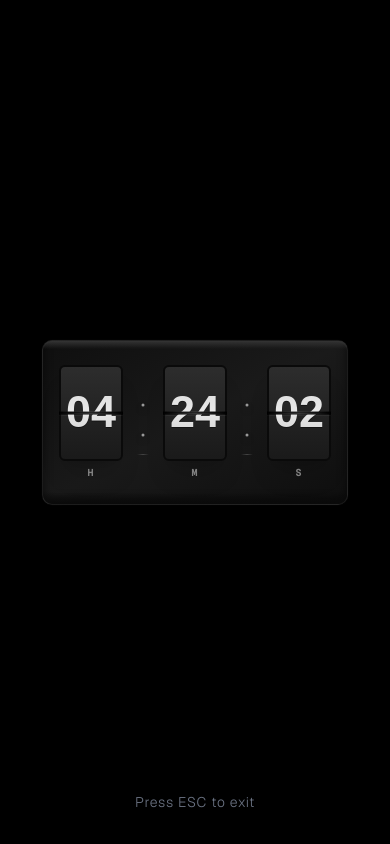
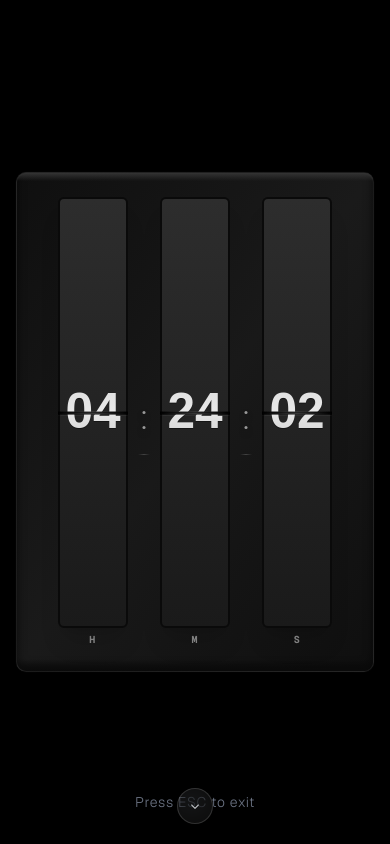
Before and after one commit to kelaocai/retro-flip-clock, a Next.js app: page / in a window 390 px wide. Both pictures are taken after a click on the button "Full". Built offline with nearby package versions, Linux system fonts and the light colour scheme.

Commit message:
feat: enhance immersive experience with fullscreen and orientation lock
- Implement fullscreen exit functionality with orientation unlock support
- Update ImmersiveToggle to manage immersive state and trigger fullscreen
- Adjust FlipClock dimensions based on immersive state for better responsiveness

```diff
--- a/app/page.tsx
+++ b/app/page.tsx
@@ -15,6 +15,15 @@ export default function Page() {
     const handleFullscreenChange = () => {
       if (!document.fullscreenElement) {
         setIsImmersive(false)
+
+        const orientation = (screen as any).orientation
+        if (orientation && typeof orientation.unlock === "function") {
+          try {
+            orientation.unlock()
+          } catch {
+            // Some browsers may not support unlock or may ignore it
+          }
+        }
       }
     }
 
@@ -22,11 +31,32 @@ export default function Page() {
     return () => document.removeEventListener("fullscreenchange", handleFullscreenChange)
   }, [])
 
+  const handleExitImmersive = () => {
+    setIsImmersive(false)
+
+    if (typeof document !== "undefined") {
+      if (document.fullscreenElement && document.exitFullscreen) {
+        document.exitFullscreen().catch(() => {
+          // Exit fullscreen may be denied; fall back to state-only change
+        })
+      }
+
+      const orientation = (screen as any).orientation
+      if (orientation && typeof orientation.unlock === "function") {
+        try {
+          orientation.unlock()
+        } catch {
+          // Best-effort only
+        }
+      }
+    }
+  }
+
   if (!mounted) return null
 
   return (
     <>
-      <ImmersiveToggle onToggle={setIsImmersive} />
+      <ImmersiveToggle isImmersive={isImmersive} onToggle={setIsImmersive} />
 
       {isImmersive ? (
         <div className="fixed inset-0 bg-black flex items-center justify-center overflow-hidden">
@@ -35,6 +65,30 @@ export default function Page() {
               <p className="text-gray-500 text-sm font-light tracking-wider">Press ESC to exit</p>
             </div>
           </div>
+
+          <div className="fixed bottom-5 left-0 right-0 flex justify-center z-50">
+            <button
+              onClick={handleExitImmersive}
+              className="h-9 w-9 rounded-full flex items-center justify-center backdrop-blur-md transition-all duration-300 border border-white/15 text-gray-200 bg-white/5 hover:bg-white/10 active:bg-white/15 shadow-sm"
+            >
+              <span className="sr-only">Exit full screen</span>
+              <svg
+                aria-hidden="true"
+                viewBox="0 0 24 24"
+                className="h-4 w-4 text-gray-200/80"
+              >
+                <path
+                  d="M7 10.5L12 15.5L17 10.5"
+                  fill="none"
+                  stroke="currentColor"
+                  strokeWidth="1.6"
+                  strokeLinecap="round"
+                  strokeLinejoin="round"
+                />
+              </svg>
+            </button>
+          </div>
+
           <div className="w-full h-full flex items-center justify-center" style={{ perspective: "2000px" }}>
             <FlipClock isImmersive={true} />
           </div>
--- a/components/core/flip-clock.tsx
+++ b/components/core/flip-clock.tsx
@@ -4,16 +4,23 @@ import { useEffect, useRef, useState } from "react"
 import FlipCard from "./flip-card"
 import type { FlipClockProps, FlipClockTimeState } from "../../lib/types"
 
-export default function FlipClock({
+export default function FlipClock(props: FlipClockProps) {
+  const {
     format = "24h",
     showSeconds = true,
     onTimeChange,
     containerClassName,
-  cardWidth = "w-16 sm:w-20 md:w-24 lg:w-28",
-  cardHeight = "h-24 sm:h-28 md:h-32 lg:h-40",
+    cardWidth,
+    cardHeight,
     animationDuration = 500,
     isImmersive = false,
-}: FlipClockProps) {
+  } = props
+
+  const effectiveCardWidth =
+    cardWidth ?? (isImmersive ? "w-[18vw] sm:w-[16vw] md:w-[14vw] lg:w-32" : "w-16 sm:w-20 md:w-24 lg:w-28")
+  const effectiveCardHeight =
+    cardHeight ?? (isImmersive ? "h-[51vh] sm:h-[45vh] md:h-[39vh] lg:h-[4.5rem]" : "h-24 sm:h-28 md:h-32 lg:h-40")
+
   const [time, setTime] = useState<FlipClockTimeState>({
     hours: "00",
     minutes: "00",
@@ -64,7 +71,11 @@ export default function FlipClock({
   return (
     <div className="perspective" style={{ perspective: "1200px" }}>
       <div
-        className={`relative flex items-center justify-center gap-2 sm:gap-3 md:gap-6 px-4 sm:px-6 md:px-12 py-6 sm:py-8 md:py-16 bg-gradient-to-br from-[#0f0f0f] via-[#1a1a1a] to-[#0f0f0f] rounded-xl sm:rounded-2xl ${containerClassName || ""}`}
+        className={`relative flex items-center justify-center ${
+          isImmersive ? "gap-1 sm:gap-2 md:gap-4" : "gap-2 sm:gap-3 md:gap-6"
+        } px-4 sm:px-6 md:px-10 py-6 sm:py-8 md:py-14 bg-gradient-to-br from-[#0f0f0f] via-[#1a1a1a] to-[#0f0f0f] rounded-xl sm:rounded-2xl ${
+          isImmersive ? "w-[92vw] max-w-[1000px]" : ""
+        } ${containerClassName || ""}`}
         style={{
           boxShadow: `
             0 18px 40px rgba(0, 0, 0, 0.45),
@@ -84,8 +95,8 @@ export default function FlipClock({
           <FlipCard
             value={time.hours}
             prevValue={prevTimeRef.current.hours}
-            cardWidth={cardWidth}
-            cardHeight={cardHeight}
+            cardWidth={effectiveCardWidth}
+            cardHeight={effectiveCardHeight}
             animationDuration={animationDuration}
           />
           <span className="text-[#888888] text-[10px] sm:text-xs md:text-sm tracking-widest font-mono font-bold">H</span>
@@ -93,8 +104,8 @@ export default function FlipClock({
 
         <div className="flex flex-col items-center gap-1 sm:gap-3 px-0.5 sm:px-1">
           <svg width="20" height="60" viewBox="0 0 32 120" className="drop-shadow-lg sm:w-24 sm:h-120">
-            <circle cx="16" cy="30" r="3" fill="#999999" />
-            <circle cx="16" cy="90" r="3" fill="#999999" />
+            <circle cx="16" cy="45" r="3" fill="#999999" />
+            <circle cx="16" cy="75" r="3" fill="#999999" />
           </svg>
           <div className="w-3 sm:w-6 h-px bg-gradient-to-r from-transparent via-[#444444] to-transparent" />
         </div>
@@ -103,8 +114,8 @@ export default function FlipClock({
           <FlipCard
             value={time.minutes}
             prevValue={prevTimeRef.current.minutes}
-            cardWidth={cardWidth}
-            cardHeight={cardHeight}
+            cardWidth={effectiveCardWidth}
+            cardHeight={effectiveCardHeight}
             animationDuration={animationDuration}
           />
           <span className="text-[#888888] text-[10px] sm:text-xs md:text-sm tracking-widest font-mono font-bold">M</span>
@@ -114,8 +125,8 @@ export default function FlipClock({
           <>
             <div className="flex flex-col items-center gap-1 sm:gap-3 px-0.5 sm:px-1">
               <svg width="20" height="60" viewBox="0 0 32 120" className="drop-shadow-lg sm:w-24 sm:h-120">
-                <circle cx="16" cy="30" r="3" fill="#999999" />
-                <circle cx="16" cy="90" r="3" fill="#999999" />
+                <circle cx="16" cy="45" r="3" fill="#999999" />
+                <circle cx="16" cy="75" r="3" fill="#999999" />
               </svg>
               <div className="w-3 sm:w-6 h-px bg-gradient-to-r from-transparent via-[#444444] to-transparent" />
             </div>
@@ -124,8 +135,8 @@ export default function FlipClock({
               <FlipCard
                 value={time.seconds}
                 prevValue={prevTimeRef.current.seconds}
-                cardWidth={cardWidth}
-                cardHeight={cardHeight}
+                cardWidth={effectiveCardWidth}
+                cardHeight={effectiveCardHeight}
                 animationDuration={animationDuration}
               />
               <span className="text-[#888888] text-[10px] sm:text-xs md:text-sm tracking-widest font-mono font-bold">S</span>
--- a/components/immersive-toggle.tsx
+++ b/components/immersive-toggle.tsx
@@ -1,29 +1,50 @@
 "use client"
 
-import { useState } from "react"
-
-export default function ImmersiveToggle({ onToggle }: { onToggle: (isImmersive: boolean) => void }) {
-  const [isImmersive, setIsImmersive] = useState(false)
-
+export default function ImmersiveToggle({
+  isImmersive,
+  onToggle,
+}: {
+  isImmersive: boolean
+  onToggle: (isImmersive: boolean) => void
+}) {
   const handleToggle = () => {
     const newState = !isImmersive
-    setIsImmersive(newState)
     onToggle(newState)
 
-    // Try to enter fullscreen
-    if (newState && document.documentElement.requestFullscreen) {
-      document.documentElement.requestFullscreen().catch(() => {
-        console.log("Fullscreen request was denied")
-      })
+    // Try to enter fullscreen and lock orientation to landscape on supported mobile browsers
+    if (newState && typeof document !== "undefined") {
+      const root = document.documentElement as HTMLElement & {
+        webkitRequestFullscreen?: () => Promise<void> | void
+      }
+
+      const requestFullscreen =
+        root.requestFullscreen?.bind(root) ?? root.webkitRequestFullscreen?.bind(root)
+
+      if (requestFullscreen) {
+        Promise.resolve(requestFullscreen())
+          .then(() => {
+            const orientation = (screen as any).orientation
+            if (orientation && typeof orientation.lock === "function") {
+              orientation.lock("landscape").catch(() => {
+                // Orientation lock is best-effort and may be denied by the browser or OS
+              })
+            }
+          })
+          .catch(() => {
+            console.log("Fullscreen request was denied")
+          })
+      }
     }
+  }
+
+  if (isImmersive) {
+    return null
   }
 
   return (
     <button
       onClick={handleToggle}
-      className={`fixed top-6 right-6 z-50 px-4 py-2 rounded-lg backdrop-blur-md transition-all duration-300 font-semibold text-sm ${
-        isImmersive ? "hidden" : ""
-      }`}
+      className="fixed top-6 right-6 z-50 px-4 py-2 rounded-lg backdrop-blur-md transition-all duration-300 font-semibold text-sm"
       style={{
         backgroundColor: "rgba(255, 255, 255, 0.1)",
         border: "1px solid rgba(255, 255, 255, 0.2)",
```
Lines whose indentation alone changed are shown as unchanged.
